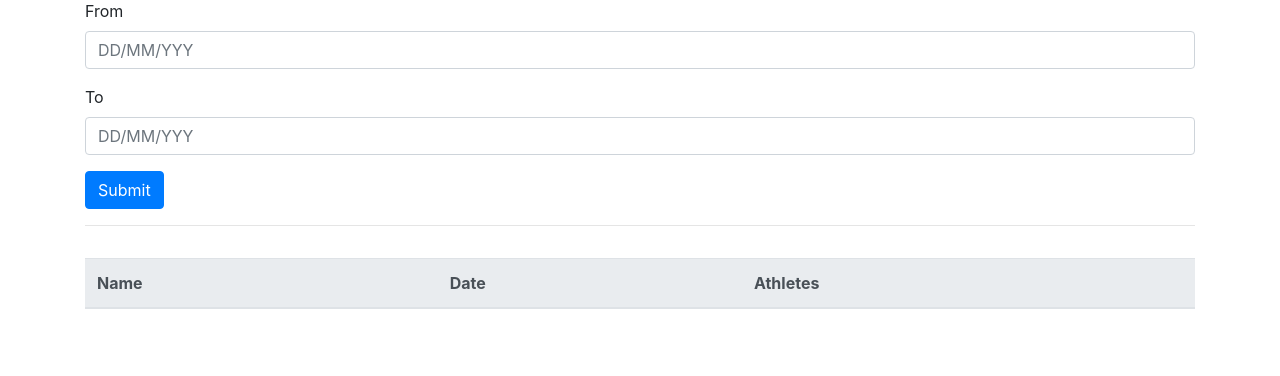
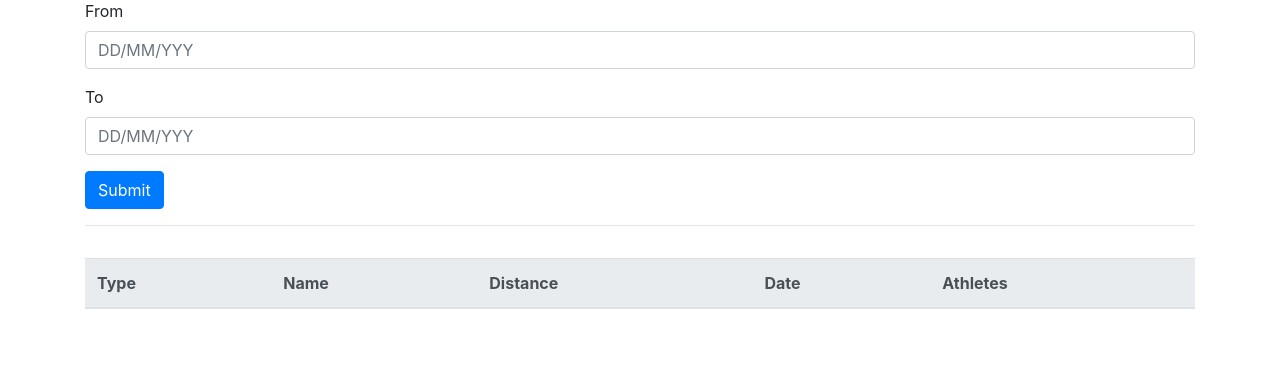
Before and after one commit to richardgiddings/stravasearch, a Django app: page / in a window 1280 px wide. Shown: the part 84-460 px from the top of the page. Run offline with Django 3.2, Linux system fonts and the light colour scheme; the visitor is signed in with stand-in values (Sample User, id 1); lists and menus that the app fills with data are empty; parts of the project's set-up code (start-up, migrations or seed data) failed here and were passed over; some libraries are stand-ins or nearby versions.

Commit message:
Added activity type and distance to results

```diff
--- a/core/templates/core/home.html
+++ b/core/templates/core/home.html
@@ -40,14 +40,18 @@
 <table class="table">
     <thead class="thead-light">
         <tr>
+            <th>Type</th>
             <th>Name</th>
+            <th>Distance</th>
             <th>Date</th>
             <th>Athletes</th>
         </tr>
     </thead>
 {% for activity in activities %}
     <tr>
+        <td>{{ activity.type }}</td>
         <td><a href="{{ activity.link }}">{{ activity.name }}</a></td>
+        <td>{{ activity.distance }}</td>
         <td>{{ activity.date }}</td>
         <td>{{ activity.athlete_count }}</td>
     </tr>
--- a/core/views.py
+++ b/core/views.py
@@ -12,6 +12,8 @@ from stravalib.client import Client
 from django.core.paginator import Paginator, EmptyPage, PageNotAnInteger
 
 from datetime import datetime
+
+from units import scaled_unit
 
 @login_required
 def home(request):
@@ -44,6 +46,8 @@ def home(request):
         else: # to_date
             query = client.get_activities(before=to_datetime)
 
+        km = scaled_unit('km', 'm', 1000) # define a new unit
+
         for activity in query:
             if from_date and not to_date:
                 index = 0
@@ -54,6 +58,8 @@ def home(request):
                 {
                     "id": activity.id,
                     "name": activity.name,
+                    "distance": km(activity.distance),
+                    "type": activity.type,
                     "link": "https://www.strava.com/activities/{}".format(activity.id),
                     "date": activity.start_date_local,
                     "athlete_count": activity.athlete_count,
--- a/stravasearch/templates/base.html
+++ b/stravasearch/templates/base.html
@@ -4,7 +4,7 @@
   <title>Strava activities for athlete</title>
   <meta name="viewport" content="width=device-width" initial-scale="1.0">
 
-  <script src="https://use.fontawesome.com/73fb701cc7.js"></script>
+  <link rel="stylesheet" href="https://use.fontawesome.com/releases/v5.0.13/css/all.css" integrity="sha384-DNOHZ68U8hZfKXOrtjWvjxusGo9WQnrNx2sqG0tfsghAvtVlRW3tvkXWZh58N9jp" crossorigin="anonymous">
   <link rel="stylesheet" href="https://stackpath.bootstrapcdn.com/bootstrap/4.1.0/css/bootstrap.min.css" integrity="sha384-9gVQ4dYFwwWSjIDZnLEWnxCjeSWFphJiwGPXr1jddIhOegiu1FwO5qRGvFXOdJZ4" crossorigin="anonymous">
 
   <script src="https://cdnjs.cloudflare.com/ajax/libs/jquery/3.3.1/jquery.min.js"></script>
```
